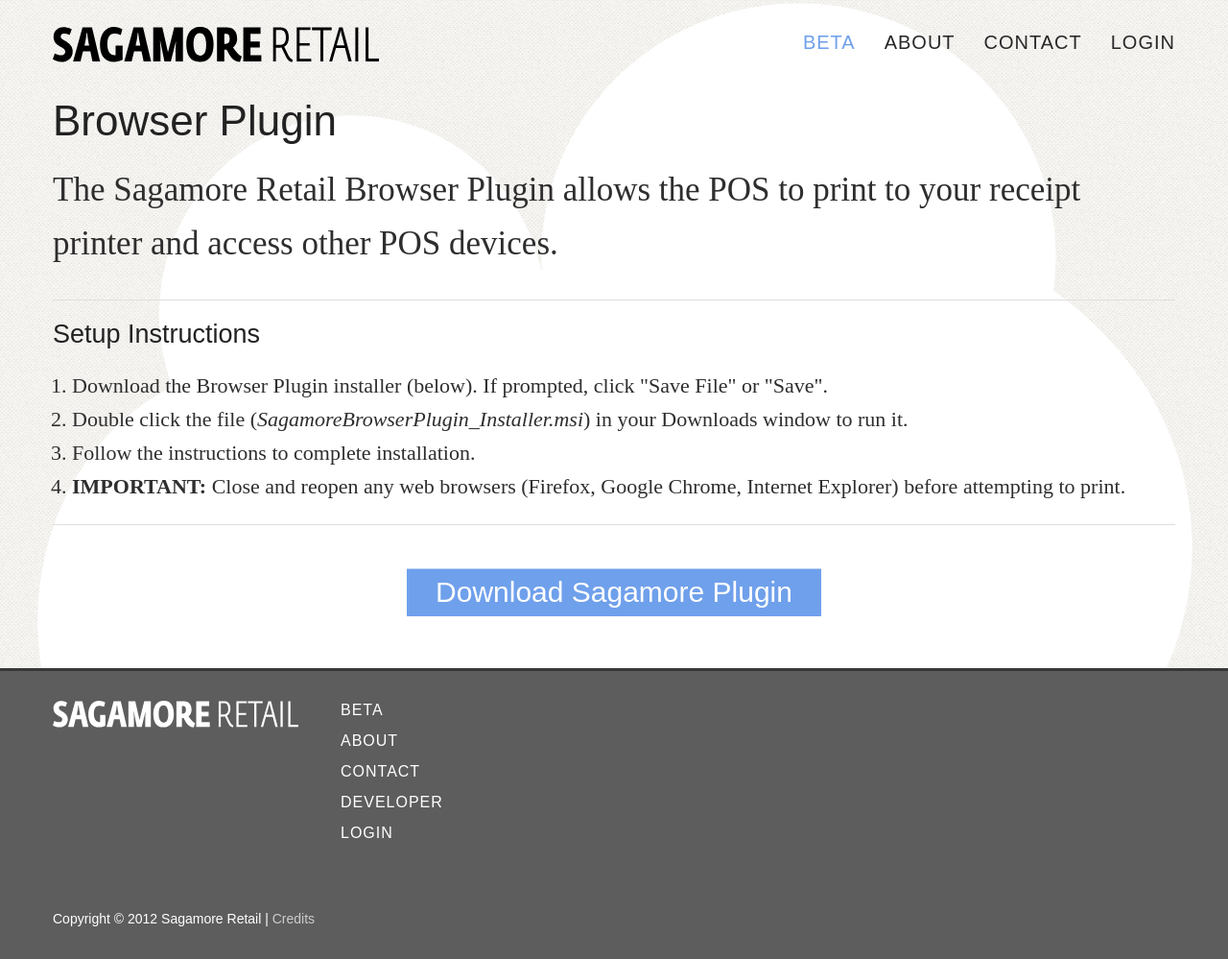
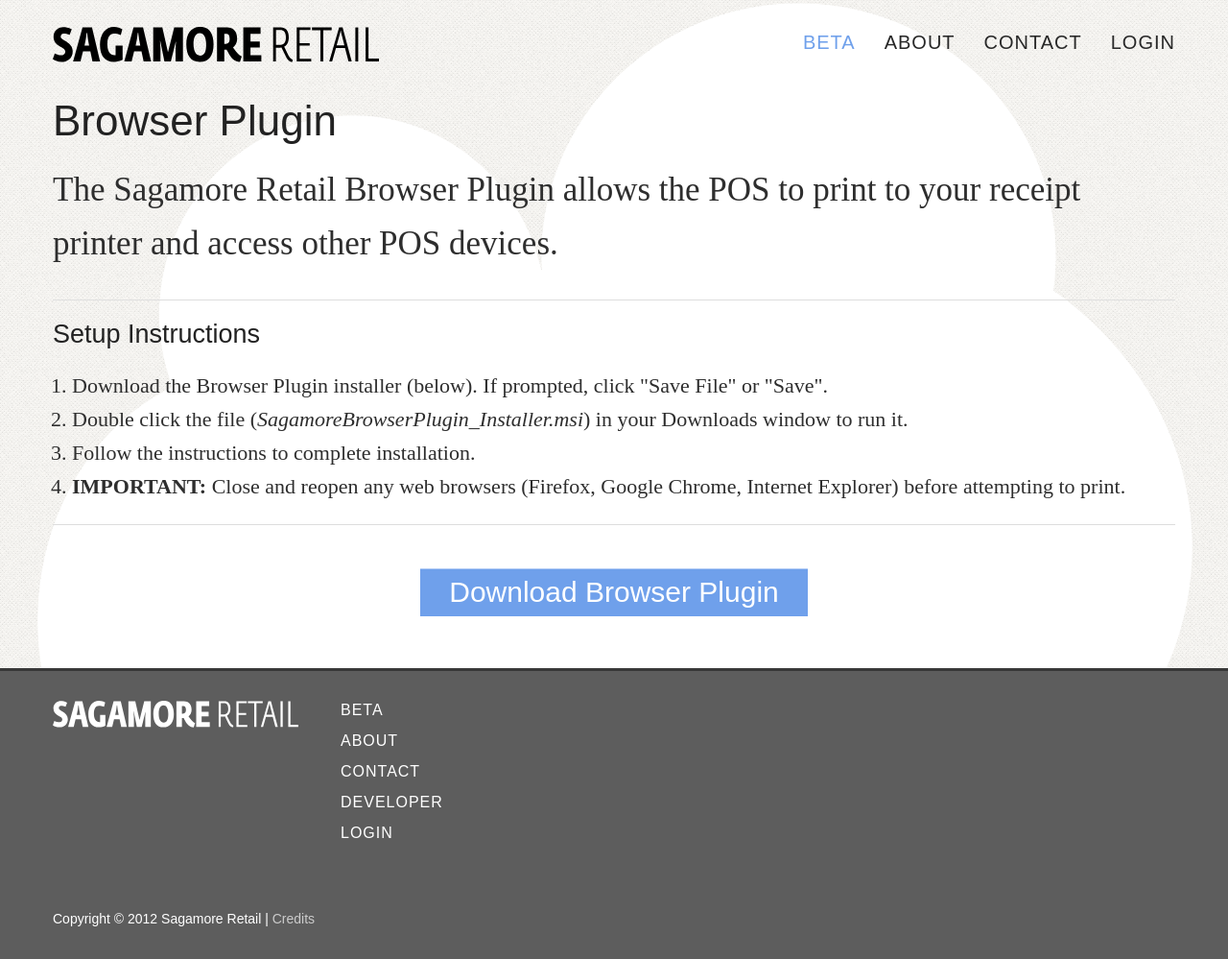
Before and after one commit to jitendrac/sagamore.github.com, a Jekyll site: the page built from browser-plugin/index.html, in a window 1280 px wide. Shown: the whole page at 96% size. Built offline with Jekyll 4.4.1, drawn with Linux system fonts in a browser that asks for light colours.

Commit message:
Small change to button

```diff
--- a/browser-plugin/index.html
+++ b/browser-plugin/index.html
@@ -20,6 +20,6 @@
 
       <hr />
 
-      <p class="betabutton"><a href="SagamoreBrowserPlugin_Installer.msi" class="large button">Download Sagamore Plugin</a></p>
+      <p class="betabutton"><a href="SagamoreBrowserPlugin_Installer.msi" class="large button">Download Browser Plugin</a></p>
     </div>
   </div>
```
